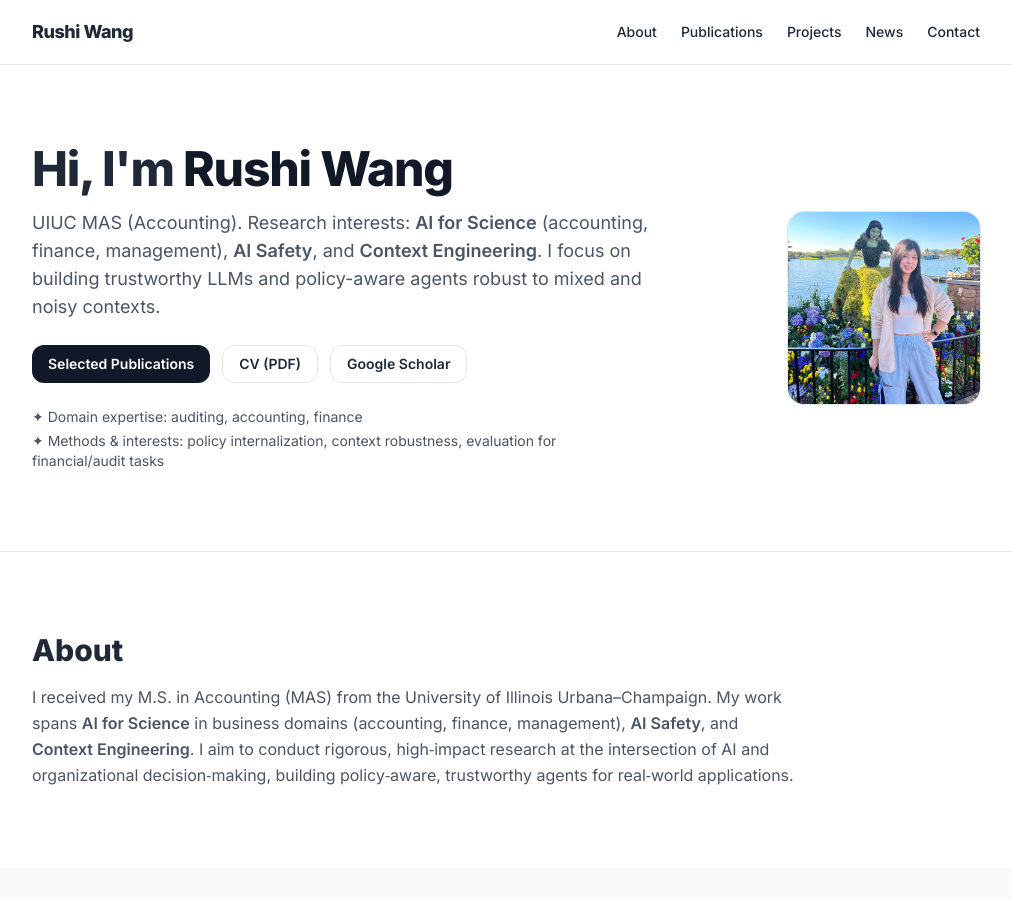
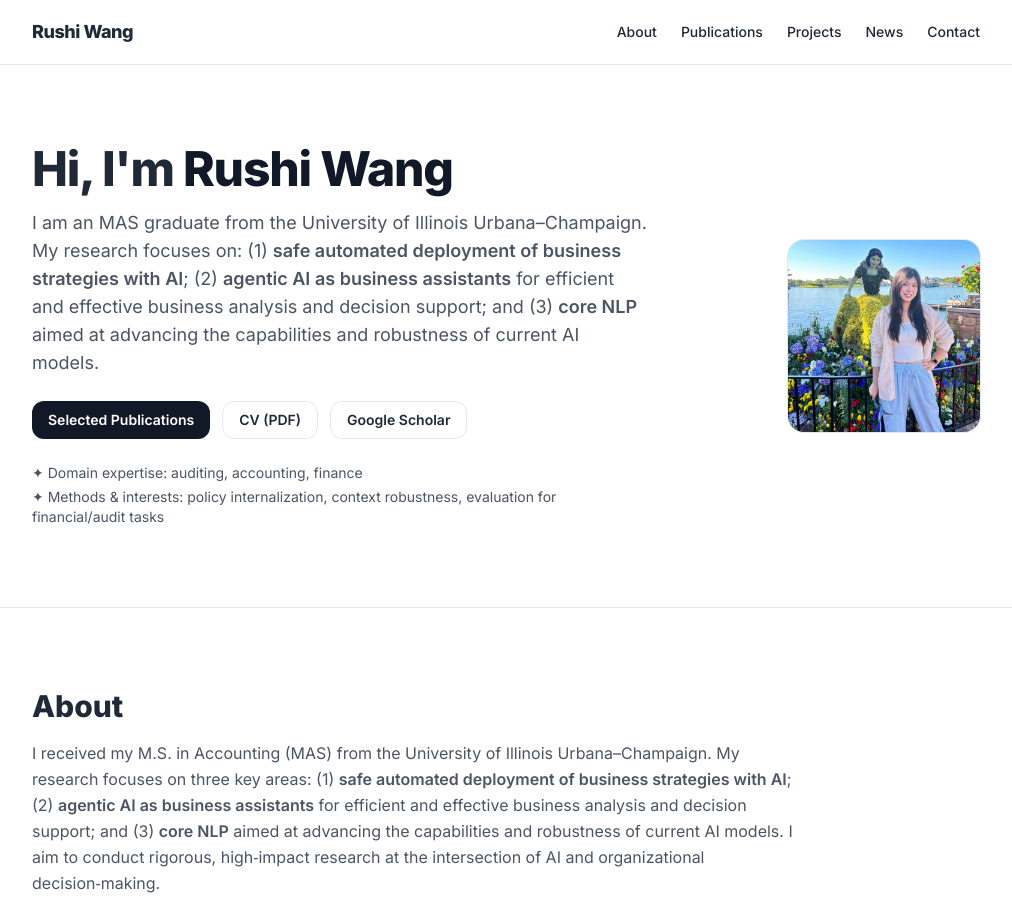
Before and after one commit to Oppugno-Rushi/Oppugno-Rushi.github.io, a plain HTML site: page index.html in a window 1280 px wide. Shown: the top 899 px of the page, without its empty margins (134-1146 px from the left). Drawn offline with nearby package versions, Linux system fonts and the light colour scheme.

Commit message:
Update research focus description in personal introduction

```diff
--- a/index.html
+++ b/index.html
@@ -43,7 +43,7 @@
       <div class="grid lg:grid-cols-3 gap-10 items-center">
         <div class="lg:col-span-2">
           <h1 class="text-3xl sm:text-4xl lg:text-5xl font-extrabold tracking-tight leading-tight">Hi, I'm <span class="text-gray-900">Rushi Wang</span></h1>
-          <p class="mt-4 text-lg text-gray-600 max-w-2xl">UIUC MAS (Accounting). Research interests: <span class="font-semibold">AI for Science</span> (accounting, finance, management), <span class="font-semibold">AI Safety</span>, and <span class="font-semibold">Context Engineering</span>. I focus on building trustworthy LLMs and policy-aware agents robust to mixed and noisy contexts.</p>
+          <p class="mt-4 text-lg text-gray-600 max-w-2xl">I am an MAS graduate from the University of Illinois Urbana–Champaign. My research focuses on: (1) <span class="font-semibold">safe automated deployment of business strategies with AI</span>; (2) <span class="font-semibold">agentic AI as business assistants</span> for efficient and effective business analysis and decision support; and (3) <span class="font-semibold">core NLP</span> aimed at advancing the capabilities and robustness of current AI models.</p>
           <div class="mt-6 flex flex-wrap gap-3">
             <a href="#publications" class="inline-flex items-center px-4 py-2 rounded-xl bg-gray-900 text-white text-sm font-semibold floaty">Selected Publications</a>
             <a href="./cv.pdf" class="inline-flex items-center px-4 py-2 rounded-xl bg-white border text-sm font-semibold floaty" target="_blank" rel="noreferrer">CV (PDF)</a>
@@ -65,7 +65,7 @@
   <section id="about" class="py-14 sm:py-20 border-t">
     <div class="container-narrow mx-auto px-4">
       <h2 class="text-2xl sm:text-3xl font-extrabold">About</h2>
-      <p class="mt-4 text-gray-600 max-w-3xl leading-relaxed">I received my M.S. in Accounting (MAS) from the University of Illinois Urbana–Champaign. My work spans <span class="font-semibold">AI for Science</span> in business domains (accounting, finance, management), <span class="font-semibold">AI Safety</span>, and <span class="font-semibold">Context Engineering</span>. I aim to conduct rigorous, high‑impact research at the intersection of AI and organizational decision‑making, building policy‑aware, trustworthy agents for real‑world applications.</p>
+      <p class="mt-4 text-gray-600 max-w-3xl leading-relaxed">I received my M.S. in Accounting (MAS) from the University of Illinois Urbana–Champaign. My research focuses on three key areas: (1) <span class="font-semibold">safe automated deployment of business strategies with AI</span>; (2) <span class="font-semibold">agentic AI as business assistants</span> for efficient and effective business analysis and decision support; and (3) <span class="font-semibold">core NLP</span> aimed at advancing the capabilities and robustness of current AI models. I aim to conduct rigorous, high‑impact research at the intersection of AI and organizational decision‑making.</p>
     </div>
   </section>
 
```
